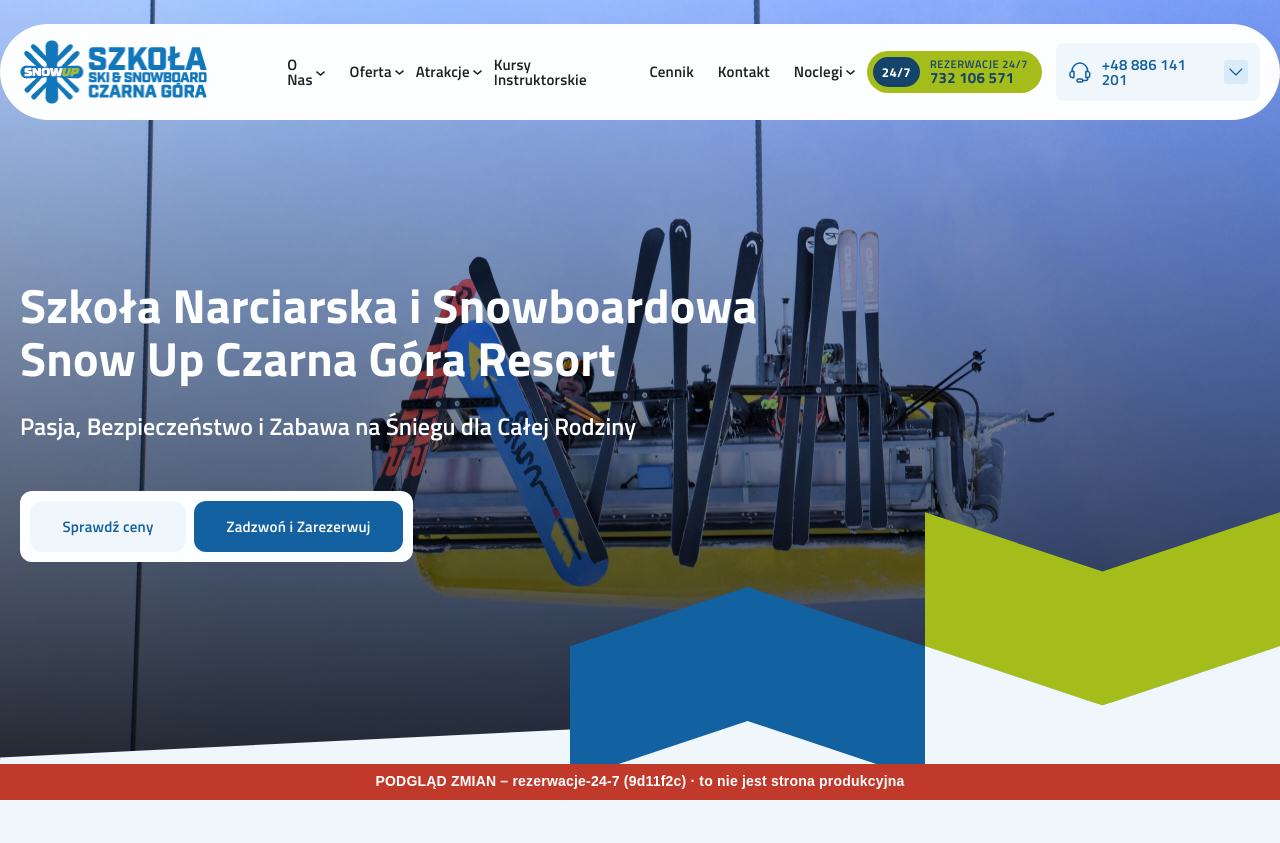
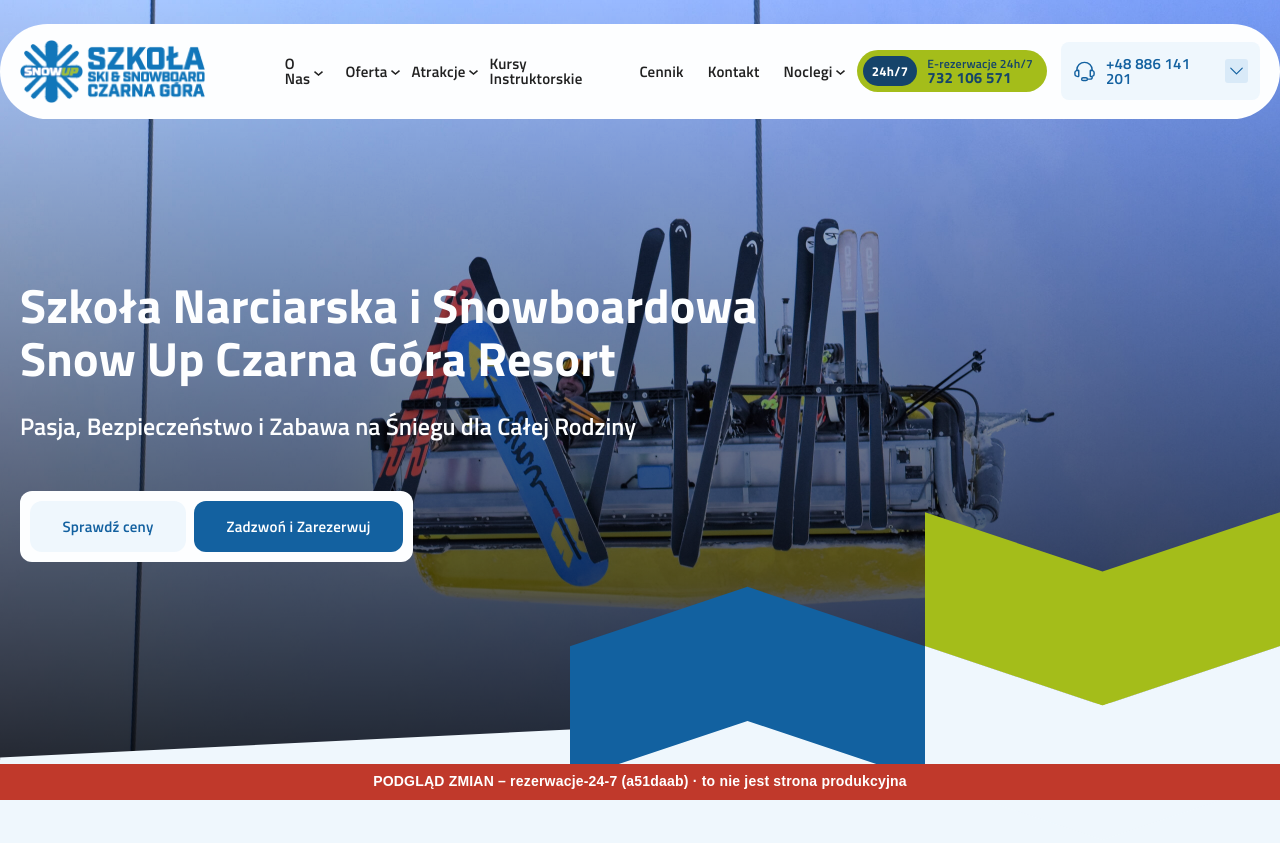
Before and after one commit to toxeeh/snowup-preview, a plain HTML site: page rezerwacje-24-7/index.html in a window 1280 px wide. Shown: the top 843 px of the page. Drawn offline with Linux system fonts and the light colour scheme; a web font is replaced by a local one.

Commit message:
/ rezerwacje-24-7

```diff
--- a/rezerwacje-24-7/index.html
+++ b/rezerwacje-24-7/index.html
@@ -46,7 +46,7 @@ img:is([sizes=auto i],[sizes^="auto," i]){contain-intrinsic-size:3000px 1500px}
 
 <link rel='stylesheet' id='google-fonts-css' href='https://fonts.googleapis.com/css2?family=Titillium+Web:ital,wght@0,200;0,300;0,400;0,600;0,700;0,900;1,200;1,300;1,400;1,600;1,700&#038;display=swap' media='all' />
 <link rel='stylesheet' id='theme-main-css' href='wp-content/themes/snowup/styles/main.css@ver=1770136427.css' media='all' />
-<link rel='stylesheet' id='theme-custom-css' href='wp-content/themes/snowup/styles/custom.css@ver=1795191668.css' media='all' />
+<link rel='stylesheet' id='theme-custom-css' href='wp-content/themes/snowup/styles/custom.css@ver=1795193910.css' media='all' />
 <script id="jquery-core-js" src="wp-includes/js/jquery/jquery.min.js@ver=3.7.1"></script>
 <script id="jquery-migrate-js" src="wp-includes/js/jquery/jquery-migrate.min.js@ver=3.4.1"></script>
 <link rel="canonical" href="index.html" />
@@ -317,9 +317,9 @@ img:is([sizes=auto i],[sizes^="auto," i]){contain-intrinsic-size:3000px 1500px}
 
 
       <a class="booking247-pill" href="tel:+48732106571" data-track="booking247-header">
-      <span class="booking247-pill__badge">24/7</span>
+      <span class="booking247-pill__badge">24h/7</span>
       <span class="booking247-pill__text">
-        <span class="booking247-pill__label">Rezerwacje 24/7</span>
+        <span class="booking247-pill__label">E-rezerwacje 24h/7</span>
         <span class="booking247-pill__phone">732 106 571</span>
       </span>
     </a>
@@ -545,9 +545,9 @@ img:is([sizes=auto i],[sizes^="auto," i]){contain-intrinsic-size:3000px 1500px}
           <div class="call-wrapper">
 
       <a class="booking247-pill" href="tel:+48732106571" data-track="booking247-header">
-      <span class="booking247-pill__badge">24/7</span>
+      <span class="booking247-pill__badge">24h/7</span>
       <span class="booking247-pill__text">
-        <span class="booking247-pill__label">Rezerwacje 24/7</span>
+        <span class="booking247-pill__label">E-rezerwacje 24h/7</span>
         <span class="booking247-pill__phone">732 106 571</span>
       </span>
     </a>
@@ -1414,6 +1414,6 @@ var wp = {"ajax":"https://szkolasnowup.pl/wp-admin/admin-ajax.php","update_order
 <script id="theme-main-js" src="wp-content/themes/snowup/scripts/main.js@ver=1764932048"></script>
 
 
-<div style="position:fixed;z-index:99999;left:0;right:0;bottom:0;background:#c0392b;color:#fff;font:600 14px/1.4 sans-serif;text-align:center;padding:8px">PODGLĄD ZMIAN – rezerwacje-24-7 (9d11f2c) · to nie jest strona produkcyjna</div>
+<div style="position:fixed;z-index:99999;left:0;right:0;bottom:0;background:#c0392b;color:#fff;font:600 14px/1.4 sans-serif;text-align:center;padding:8px">PODGLĄD ZMIAN – rezerwacje-24-7 (a51daab) · to nie jest strona produkcyjna</div>
 </body>
 </html>
--- a/rezerwacje-24-7/wp-content/themes/snowup/styles/custom.css@ver=1795191668.css
+++ b/rezerwacje-24-7/wp-content/themes/snowup/styles/custom.css@ver=1795193910.css
@@ -71,7 +71,7 @@
 	letter-spacing: .3px;
 }
 .booking247-pill__text { display: flex; flex-direction: column; }
-.booking247-pill__label { font-size: 11px; font-weight: 600; text-transform: uppercase; letter-spacing: .6px; }
+.booking247-pill__label { font-size: 12px; font-weight: 600; letter-spacing: .2px; }
 .booking247-pill__phone { font-size: 15px; font-weight: 700; }
 .main-header .call-wrapper:empty { display: none; }
 
```
Also changed, not shown: index.html (+1 -1 lines), rezerwacje-24-7/en/index.html (+2 -2 lines), rezerwacje-24-7/PREVIEW.txt.
